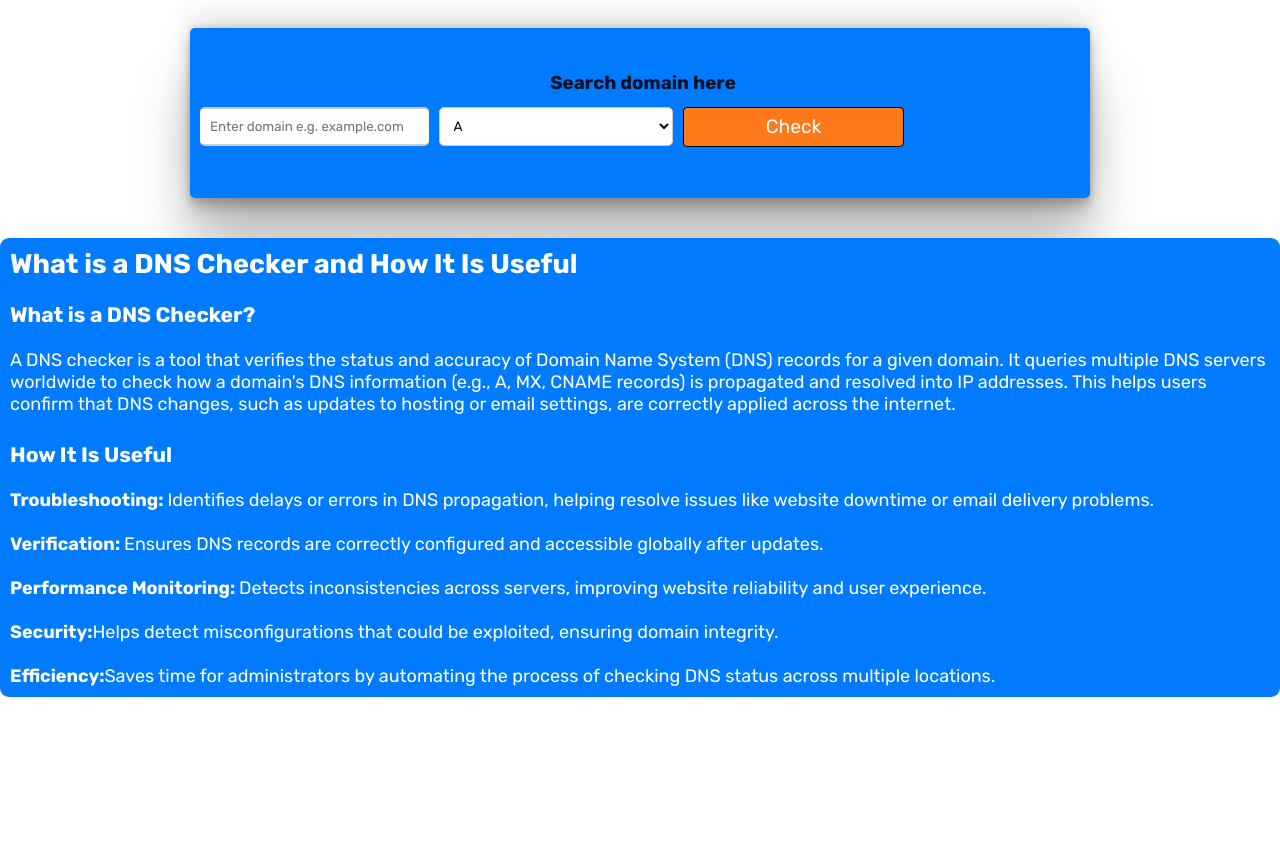
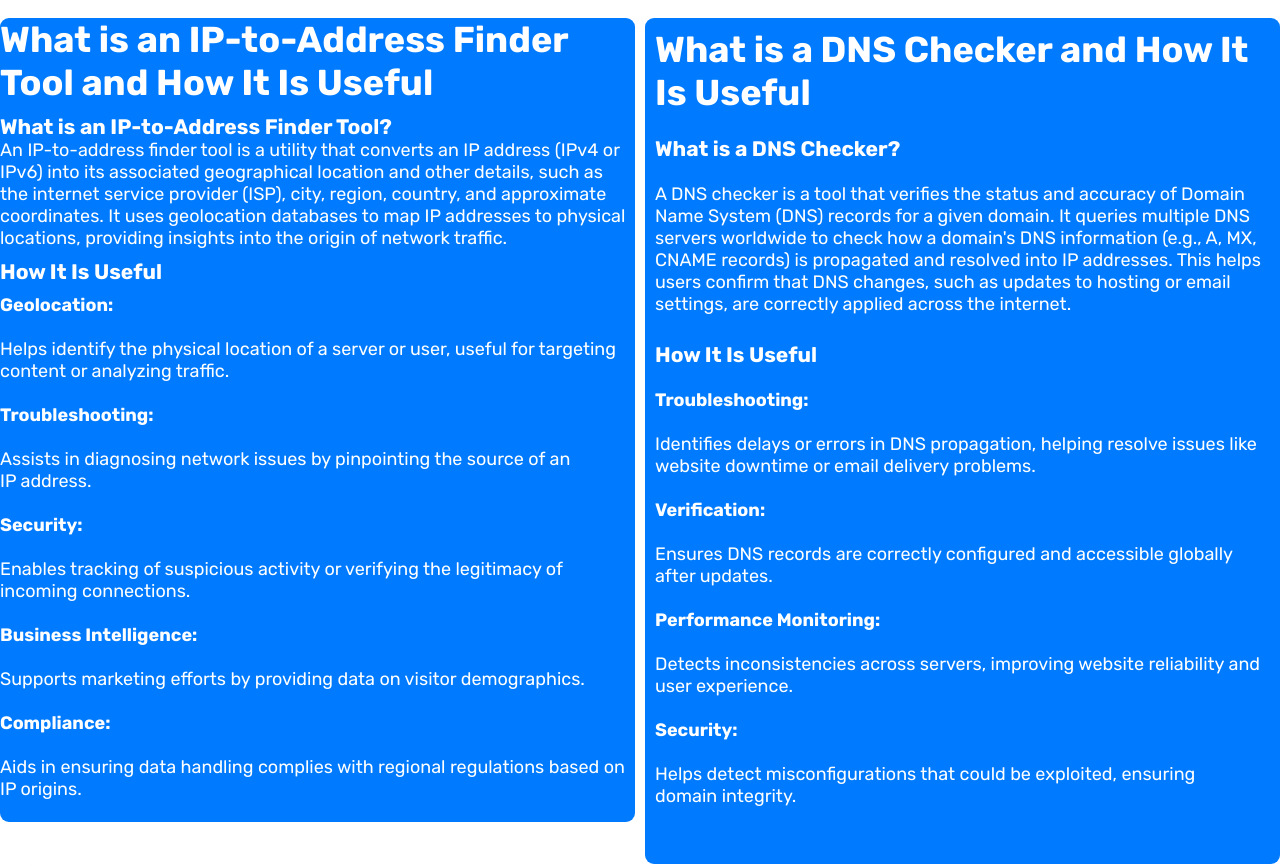
Before and after one commit to shreyT200/DNS-Checker, a React (Vite) app in the folder client/: page / in a window 1280 px wide. Shown: the part 480-1346 px from the top of the page. Before the commit the page ends 1217 px from the top, so only its background shows below. Built offline with nearby package versions, Linux system fonts and the light colour scheme.

Commit message:
added more info

```diff
--- a/client/src/components/IPAddress.jsx
+++ b/client/src/components/IPAddress.jsx
@@ -149,7 +149,6 @@ const { data } = await axios.get(`${import.meta.env.VITE_BACKEND_URL}/api/ipinfo
       zIndex:1000,
       backgroundColor:'white',
       overflow:'auto',
-      zIndex:1300,
       paddingBottom:'20px',
 
 
--- /dev/null
+++ b/client/src/components/IPInfo.jsx
@@ -0,0 +1,76 @@
+import React from 'react'
+
+export default function IPInfo() {
+  return (
+    <div style={{
+        backgroundColor:'#007BFF',
+        color:'white',
+        fontSize:'18px',
+        borderRadius:'9px',
+        display:'flex',
+        gap:'10px'
+
+    }}>
+    <div style={{
+        textWrap:'pretty', width:'100%'
+    }}>
+
+      <div className='head-ip-text'>
+<h1>What is an IP-to-Address Finder Tool and How It Is Useful</h1>
+      </div>
+      <div className="head-ip-q1">
+        <div>
+            <h3>What is an IP-to-Address Finder Tool?</h3>
+        </div>
+        <p>An IP-to-address finder tool is a utility that converts an IP address (IPv4 or IPv6) into its associated geographical location and other details, such as the internet service provider (ISP), city, region, country, and approximate coordinates. It uses geolocation databases to map IP addresses to physical locations, providing insights into the origin of network traffic.</p>
+      </div>
+      <div>
+        <div style={{
+        paddingBottom:'10px'
+      }}>
+            <h3>
+                How It Is Useful
+            </h3>
+        </div>
+        <p><b>Geolocation:</b>
+         </p><br/>
+        <p>
+
+         Helps identify the physical location of a server or user, useful for targeting content or analyzing traffic.
+        </p><br/>
+        <p><b>
+            Troubleshooting:</b>
+            </p><br/>
+            <p>
+
+            Assists in diagnosing network issues by pinpointing the source of an IP address.
+            </p><br/>
+
+        <p>
+          <b>  Security:</b>
+             </p><br/>
+                <p>
+
+             Enables tracking of suspicious activity or verifying the legitimacy of incoming connections.</p>
+                <p><br/>
+           <b>     Business Intelligence:</b>
+             </p>
+<br/>
+                <p>
+                    Supports marketing efforts by providing data on visitor demographics.
+                    </p> <br/>
+
+             <p>
+           <b>     Compliance:</b>
+             </p><br/>
+                <p>
+
+                 Aids in ensuring data handling complies with regional regulations based on IP origins.
+                </p><br/>
+      </div>
+
+    </div>
+
+    </div>
+  )
+}
--- a/client/src/components/InfoPage.jsx
+++ b/client/src/components/InfoPage.jsx
@@ -6,14 +6,15 @@ export default function InfoPage() {
         backgroundColor:'#007BFF',
         color:'white',
         fontSize:'18px',
-        borderRadius:'9px'
+        borderRadius:'9px',
+        paddingBottom:'25px'
     }}>
 
     <div style={{textWrap:'pretty', width:'100%'}}>
 <div className='z'>
 
     <div className='title'>
-      <h2>What is a DNS Checker and How It Is Useful</h2>
+      <h1>What is a DNS Checker and How It Is Useful</h1>
     </div>
     <br/>
   <div className='q1-block'>
@@ -33,33 +34,46 @@ export default function InfoPage() {
     </div>
     <p>
   <br/>
+       <p>
         <b>Troubleshooting: </b>
+        </p> <br/>
+        <p>
+
         Identifies delays or errors in DNS propagation, helping resolve issues like website downtime or email delivery problems.</p>
+        </p>
         <br/>
     <p>
        <b>Verification: </b>
+    </p><br/>
+<p>
+
        Ensures DNS records are correctly configured and accessible globally after updates.
-    </p>
+</p>
         <br/>
     <p>
         <b>Performance Monitoring: </b>
+    </p><br/>
+     <p>
+
         Detects inconsistencies across servers, improving website reliability and user experience.
-    </p>
+     </p>
         <br/>
     <p>
 
         <b>Security:</b>
+    </p><br/>
+<p>
+
         Helps detect misconfigurations that could be exploited, ensuring domain integrity.
-    </p>
+</p>
         <br/>
-    <p>
-       <b>Efficiency:</b>
-         Saves time for administrators by automating the process of checking DNS status across multiple locations.
-    </p>
+
    </div>
 </div>
 
     </div>
     </div>
+
+
   )
 }
--- a/client/src/components/Propagation.jsx
+++ b/client/src/components/Propagation.jsx
@@ -24,6 +24,7 @@ import {
   CircularProgress
 } from "@mui/material";
 import IPAddress from './IPAddress';
+import IPInfo from './IPInfo';
 export default function Propagation() {
   const [domain, setDomain] = useState('');
   const [result, setResult] = useState(null);
@@ -134,11 +135,11 @@ const handleClose=()=>
 
 
 <img src={mag} alt='img'/>
- <h2>Introduction to DNS Propagation tool</h2>
+ <h2 style={{color:'white'}}>Introduction to DNS Propagation tool</h2>
 </div>
 
 
-<div style={{width:'70%', display:'flex', textAlign:'start',marginLeft:'22%', padding:'3px', borderLeft:'3px solid black'}}>
+<div style={{width:'70%', display:'flex', textAlign:'start',marginLeft:'22%', padding:'3px', borderLeft:'3px solid white', color:'white'}}>
 
     <p>The DNS Propagation Tool is a web-based utility designed to assist users in monitoring and troubleshooting DNS-related issues. It provides real-time insights into DNS record propagation across global servers and checks if a domain or IP is listed on common blacklists. It also provides with <sapn><button className='ip-btn' onClick={openIpTool}>IP to Address</button></sapn> tool</p>
 </div>
@@ -152,11 +153,23 @@ const handleClose=()=>
               {/* </Box> */}
             {/* </div> */}
         {/* </Box> */}
-<Box
+
+          </Box>
+
+        <Box sx={{width:'100%', display:'flex', justifyContent:'center', gap:'10px', flexDirection:{xs:'column', md:'row'} }}>
+<Box sx={{width:'100%'}}>
+  <IPInfo/>
+</Box>
+        <Box sx={{width:'100%', maxWidth:'1300px', alignItems:'center', }}>
+
+        <InfoPage/>
+        </Box>
+        </Box>
+        <Box
 component={Paper}
 sx={{
   width:{xs:'90%', md:'100%'},
-  maxWidth:'880px',
+  maxWidth:'1300px',
   padding:'10px',
   minHeight:'150px',
   display:'flex',
@@ -165,7 +178,7 @@ sx={{
   flexDirection:'column',
 margin:"0 auto",
   justifyContent:'center',
-  alignItems:'flex-start',
+alignTtems: 'center',
   borderRadius:'5px',
   boxShadow: 'rgba(0, 0, 0, 0.25) 0px 54px 55px, rgba(0, 0, 0, 0.12) 0px -12px 30px, rgba(0, 0, 0, 0.12) 0px 4px 6px, rgba(0, 0, 0, 0.17) 0px 12px 13px, rgba(0, 0, 0, 0.09) 0px -3px 5px',
 }}>
@@ -178,7 +191,7 @@ margin:"0 auto",
 
 }}>
 
- <h3>Search domain here</h3>
+ <h2 style={{color:'white'}}>Search domain here</h2>
  </div>
 
          <div className='field-dns' style={{display:'flex', gap:'10px' }}>
@@ -239,15 +252,6 @@ onChange={(e) => setRecordType(e.target.value)}
           </button>
             </div>
               </Box>
-          </Box>
-
-        <div style={{width:'100%', display:'flex', justifyContent:'center'}}>
-
-        <Box sx={{width:'100%', maxWidth:'1300px', alignItems:'center', }}>
-
-        <InfoPage/>
-        </Box>
-        </div>
 
         <div className='container'>
           <Box sx={{ display: 'flex', flexDirection: { xs: 'column', md: 'row' }, justifyContent: 'center', gap: '10px' }}>
```
Also changed, not shown: client/src/components/all.css.
